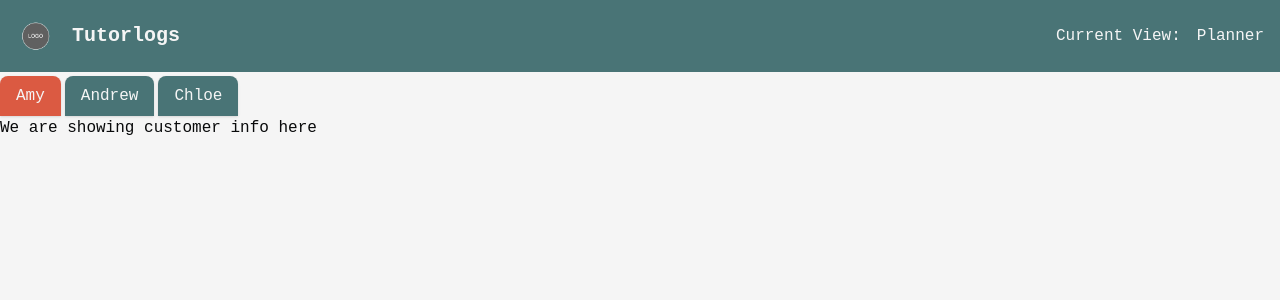
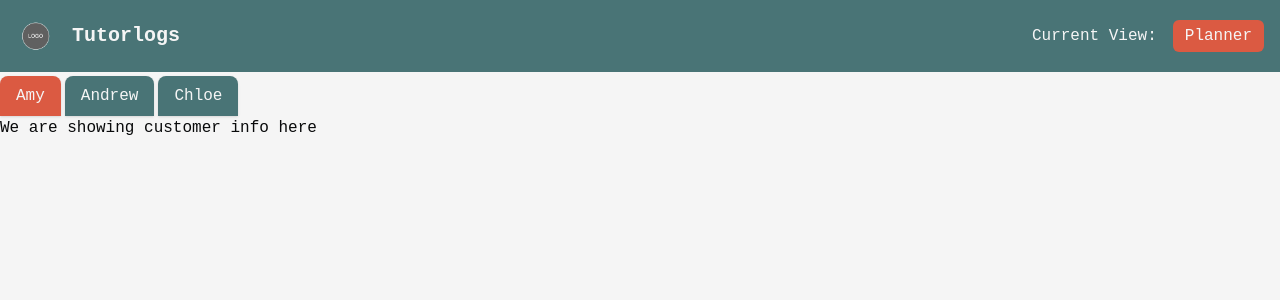
Before and after one commit to J-05/tutorlogs, a Next.js app: page / in a window 1280 px wide. Shown: the top 300 px of the page. Built offline with nearby package versions, Linux system fonts and the light colour scheme.

Commit message:
fix: dropdown working, tabs working

```diff
--- a/components/Dropdown.tsx
+++ b/components/Dropdown.tsx
@@ -11,7 +11,7 @@ type DropdownProps = {
 
 const Dropdown: React.FC<DropdownProps> = ({ options, optionSelection,}: DropdownProps): React.JSX.Element => {
   const [showDropdown, setShowDropdown] = useState<boolean>(false);
-  const onClickHandler = (option: ViewType): void => {
+  const handleClick = (option: ViewType): void => {
     console.log("hi")
     optionSelection(option);
   };
@@ -28,8 +28,8 @@ const Dropdown: React.FC<DropdownProps> = ({ options, optionSelection,}: Dropdow
             return (
               <button
                 key={option.toLowerCase()}
-                onClick={(): void => {
-                  onClickHandler(option as ViewType);
+                onMouseDown={(): void => {
+                  handleClick(option as ViewType);
                 }}
                 className='hover:bg-accent'
               >
--- a/components/DropdownMenu.tsx
+++ b/components/DropdownMenu.tsx
@@ -18,7 +18,9 @@ const DropdownMenu: React.FC = (): React.JSX.Element => {
 
 
   const dismissHandler = (e: React.FocusEvent<HTMLButtonElement>): void => {
-    if (e.currentTarget === e.target) { // clicked the div and not the child
+    console.log(e.currentTarget);
+    console.log(e.relatedTarget);
+    if (e.currentTarget !== e.relatedTarget) { // clicked the div and not the child
       setShowDropdown(false);
     }
   };
@@ -28,12 +30,12 @@ const DropdownMenu: React.FC = (): React.JSX.Element => {
   };
 
   return (
-    <div className="flex flex-row gap-4">
+    <div className="flex flex-row gap-4 items-center">
         <p>Current View:</p>
 
         <div className="relative">
         <button
-            className={`${showDropdown ? "active" : ""}bg-primary`}
+            className={`${showDropdown ? "active" : ""} bg-accent rounded-md px-3 py-1`}
             onClick={(): void => toggleDropdown()}
             onBlur={(e: React.FocusEvent<HTMLButtonElement>): void =>
             (dismissHandler(e))
```
